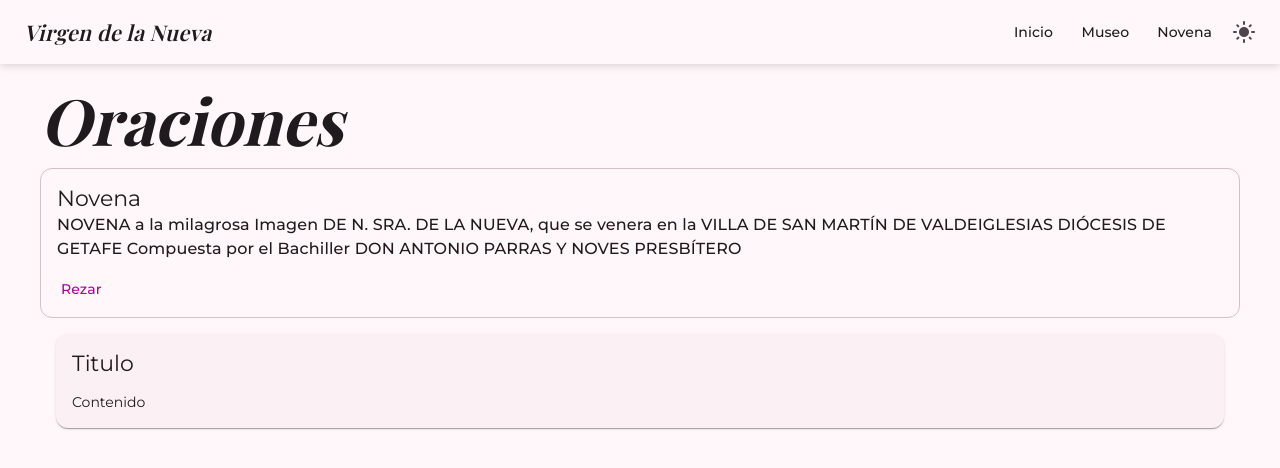
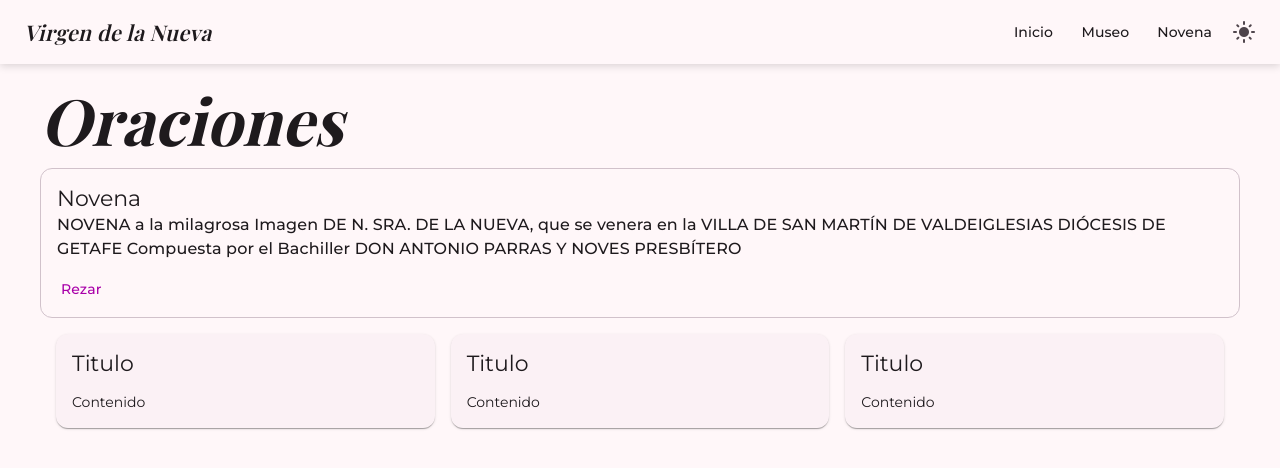
Before and after one commit to davidmimay/lavirgendelanueva, an Angular app: page /oraciones in a window 1280 px wide. Shown: the top 468 px of the page. Built offline with nearby package versions, Linux system fonts and the light colour scheme.

Commit message:
feat(pray): update pray component layout and styles; enhance grid structure and animations

```diff
--- a/src/app/pages/pray/pray.html
+++ b/src/app/pages/pray/pray.html
@@ -10,9 +10,26 @@
   </mat-card-actions>
 </mat-card>
 
+<div class="grid">
+    <mat-card animate>
+      <mat-card-header>
+        <mat-card-title>Titulo</mat-card-title>
+      </mat-card-header>
+      <mat-card-content>
+        <p>Contenido</p>
+      </mat-card-content>
+    </mat-card>
 
-<div class="flex">
-    <mat-card>
+    <mat-card animate>
+      <mat-card-header>
+        <mat-card-title>Titulo</mat-card-title>
+      </mat-card-header>
+      <mat-card-content>
+        <p>Contenido</p>
+      </mat-card-content>
+    </mat-card>
+
+    <mat-card animate>
       <mat-card-header>
         <mat-card-title>Titulo</mat-card-title>
       </mat-card-header>
--- a/src/app/pages/pray/pray.scss
+++ b/src/app/pages/pray/pray.scss
@@ -1,6 +1,6 @@
-.flex {
+.grid {
+  gap: 1rem;
+  padding: 1rem;
   display: grid;
-  grid-template-columns: repeat(auto-fit, minmax(300px, 1fr));
-  gap: 16px;
-  padding: 16px;
+  grid-template-columns: repeat(auto-fit, minmax(20rem, 1fr));
 }
--- a/src/styles.scss
+++ b/src/styles.scss
@@ -11,3 +11,11 @@ h1, h2, h3, .brand {
   font-family: 'Playfair Display', serif;
   font-style: italic;
 }
+
+*[animate] {
+  transition: transform 300ms ease, box-shadow 300ms ease;
+  &:hover {
+    transform: translateY(-4px);
+    box-shadow: 0 8px 16px rgba(0, 0, 0, 0.15) !important;
+  }
+}
```
Also changed, not shown: 1 other file (tests, documents, lock files or other folders).
